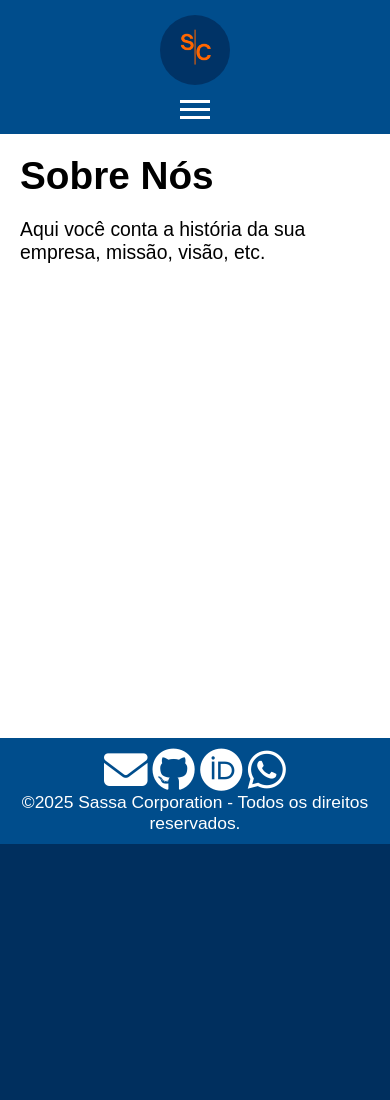
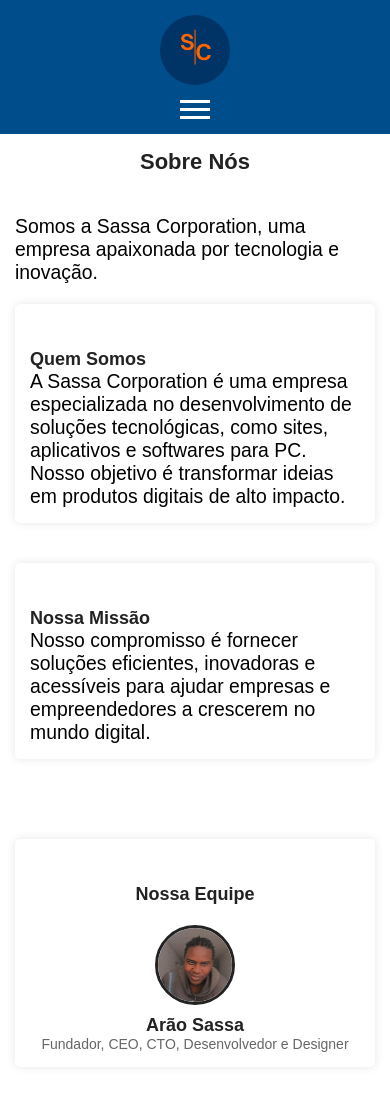
Before and after one commit to AraoSassa26/SassaCorporation.com, a plain HTML site: page sobre.html in a window 390 px wide. Shown: the top 1100 px of the page. Before the commit the page ends 844 px from the top, so only its background shows below. Drawn offline with Linux system fonts and the light colour scheme.

Commit message:
novas atualizações

```diff
--- a/assets/Estilos/SC_Gerais.css
+++ b/assets/Estilos/SC_Gerais.css
@@ -113,12 +113,17 @@
     max-width: 90%;
   }
 
-  #sobre button {
+  #sobre .botao {
     width: 90%;
     max-width: 250px;
     padding: 10px;
     font-size: 1em;
   }
+  #hero, #sobre-nos {
+    padding: 40px 20px;
+}
+
+
 
   .logo img {
     max-width: 80px;
--- /dev/null
+++ b/assets/Estilos/SC_contato.css
@@ -0,0 +1,137 @@
+@charset "UTF-8";
+
+/* -------------------------------- */
+/*          🌎 ESTILOS GERAIS       */
+/* -------------------------------- */
+body, html {
+    width: 100%;
+    height: 100vh;
+}
+
+h1 {
+    text-align: center;
+    color: #222;
+    margin-bottom: 20px;
+}
+
+/* -------------------------------- */
+/*       ✉️ FORMULÁRIO DE CONTATO    */
+/* -------------------------------- */
+form {
+    max-width: 400px;
+    margin: auto;
+    background: #f9f9f9;
+    padding: 20px;
+    border-radius: 8px;
+    box-shadow: 0 0 10px rgba(0, 0, 0, 0.1);
+    display: flex;
+    flex-direction: column;
+}
+
+label {
+    font-weight: bold;
+    margin-top: 10px;
+}
+
+input, textarea {
+    width: 100%;
+    padding: 10px;
+    margin-top: 5px;
+    border: 1px solid #ccc;
+    border-radius: 5px;
+}
+
+textarea {
+    resize: vertical;
+    min-height: 120px;
+}
+
+/* -------------------------------- */
+/*       🎨 ESTILOS DO BOTÃO        */
+/* -------------------------------- */
+button {
+    background-color: #ff8000;
+    color: white;
+    padding: 12px;
+    border: none;
+    border-radius: 5px;
+    cursor: pointer;
+    font-size: 1rem;
+    margin-top: 15px;
+}
+
+button:hover {
+    background-color: #cc6600;
+}
+
+/* -------------------------------- */
+/*       ✅ MENSAGEM DE SUCESSO      */
+/* -------------------------------- */
+#mensagem {
+    text-align: center;
+    font-weight: bold;
+    margin-top: 15px;
+    color: green;
+    display: none; /* Oculto inicialmente */
+}
+
+/* -------------------------------- */
+/*        🌍 MEDIA QUERIES         */
+/* -------------------------------- */
+
+/* 📱 Telas pequenas (438px) */
+@media (max-width: 438px) {
+    .container {
+        max-width: 95%;
+        padding: 15px;
+    }
+
+    form {
+        max-width: 100%;
+        padding: 15px;
+    }
+
+    input, textarea {
+        padding: 8px;
+        font-size: 14px;
+    }
+
+    button {
+        padding: 10px;
+        font-size: 14px;
+    }
+}
+
+/* 📺 Tablets (768px) */
+@media (max-width: 768px) {
+    .container {
+        max-width: 85%;
+        padding: 25px;
+    }
+
+    form {
+        max-width: 90%;
+    }
+
+    input, textarea {
+        font-size: 16px;
+    }
+
+    button {
+        font-size: 16px;
+    }
+}
+
+/* 📺 Tablets e telas médias (600px a 900px) */
+@media (max-width: 900px) {
+    .container {
+        max-width: 90%;
+    }
+}
+
+/* 🖥️ Telas grandes (acima de 1200px) */
+@media (min-width: 1200px) {
+    .container {
+        max-width: 70%;
+    }
+}
--- /dev/null
+++ b/assets/Estilos/SC_servicos.css
@@ -0,0 +1,117 @@
+@charset "UTF-8";
+
+
+
+main h1 {
+    font-size: 32px;
+    margin-bottom: 10px;
+    color: #333;
+}
+
+/* Parágrafo introdutório */
+main p {
+    font-size: 18px;
+    color: #666;
+    margin-bottom: 20px;
+}
+
+/* Seções de serviço */
+section {
+    background: #f9f9f9;
+    padding: 20px;
+    margin: 20px 0;
+    border-radius: 10px;
+    box-shadow: 0px 0px 10px rgba(0, 0, 0, 0.1);
+}
+
+/* Título dos serviços */
+section h2 {
+    font-size: 24px;
+    color: #222;
+    margin-bottom: 10px;
+}
+
+/* Descrição dos serviços */
+section p {
+    font-size: 16px;
+    color: #555;
+}
+
+/* Botão de chamada para ação */
+.botao {
+    display: inline-block;
+    padding: 10px 20px;
+    font-size: 1rem;
+    background-color: #004080;
+    color: white;
+    text-decoration: none;
+    border-radius: 5px;
+    transition: 0.3s;
+    margin-top: 20px;
+}
+
+
+.botao:hover {
+    background: #444;
+}
+
+
+
+
+
+@media (max-width: 438px) {
+    main {
+        max-width: 100%;
+        padding: 10px;
+    }
+
+    main h1 {
+        font-size: 24px;
+    }
+
+    section {
+        padding: 10px;
+    }
+
+    section h2 {
+        font-size: 20px;
+    }
+
+    section p {
+        font-size: 14px;
+    }
+
+    button {
+        font-size: 14px;
+        padding: 6px 12px;
+    }
+
+    @media (max-width: 768px) {
+        main {
+            max-width: 600px;
+            padding: 15px;
+        }
+
+        main h1 {
+            font-size: 28px;
+        }
+
+        section {
+            padding: 15px;
+        }
+
+        section h2 {
+            font-size: 22px;
+        }
+
+        section p {
+            font-size: 15px;
+        }
+
+        button {
+            font-size: 16px;
+            padding: 8px 16px;
+        }
+    }
+
+}
--- /dev/null
+++ b/assets/Estilos/SC_sobre.css
@@ -0,0 +1,111 @@
+@charset "UTF-8";
+
+
+h1, h2 {
+    color: #222;
+}
+
+h1 {
+    text-align: center;
+    margin-bottom: 20px;
+}
+
+h2 {
+    margin-top: 30px;
+}
+
+.sobre-container, .equipe-container {
+    background: #fff;
+    padding: 20px;
+    margin-bottom: 20px;
+    border-radius: 5px;
+    box-shadow: 0px 0px 10px rgba(0, 0, 0, 0.1);
+}
+
+.equipe-container {
+    text-align: center;
+    margin-top: 40px;
+}
+
+.equipe-item {
+    display: flex;
+    flex-direction: column;
+    align-items: center;
+    margin-top: 20px;
+}
+
+.equipe-item img {
+    width: 120px;
+    height: 120px;
+    border-radius: 50%;
+    object-fit: cover;
+    margin-bottom: 10px;
+    border: 3px solid #222;
+}
+
+.equipe-item h3 {
+    font-size: 20px;
+    color: #222;
+}
+
+.equipe-item p {
+    font-size: 16px;
+    color: #666;
+}
+
+
+
+/* Responsividade */
+@media (max-width: 768px) {
+    main {
+        padding: 15px;
+    }
+
+    #sobre {
+        padding: 30px;
+    }
+
+    .sobre-container, .equipe-container {
+        padding: 15px;
+    }
+
+    .equipe-item img {
+        width: 100px;
+        height: 100px;
+    }
+}
+
+@media (max-width: 438px) {
+    #sobre {
+        padding: 20px;
+    }
+
+    .equipe-item img {
+        width: 80px;
+        height: 80px;
+    }
+
+    h1 {
+        font-size: 22px;
+    }
+
+    h2 {
+        font-size: 18px;
+    }
+
+    .equipe-item h3 {
+        font-size: 18px;
+    }
+
+    .equipe-item p {
+        font-size: 14px;
+    }
+
+    footer {
+        padding: 15px;
+    }
+
+    footer a img {
+        width: 25px;
+    }
+}
--- a/sobre.html
+++ b/sobre.html
@@ -7,6 +7,7 @@
   <link rel="shortcut icon" href="imgs/SC-favicon.ico" type="image/x-icon">
   <link rel="stylesheet" href="assets/Estilos/SC_Gerais.css">
   <link rel="stylesheet" href="https://cdnjs.cloudflare.com/ajax/libs/font-awesome/6.4.2/css/all.min.css">
+  <link rel="stylesheet" href="assets/Estilos/SC_sobre.css" preload>
 </head>
 <body>
   <header>
@@ -28,11 +29,36 @@
     </nav>
   </header>
 
-  <main>
-    <!-- Conteúdo da página Sobre -->
+   <!-- Main -->
+   <main>
     <h1>Sobre Nós</h1>
-    <p>Aqui você conta a história da sua empresa, missão, visão, etc.</p>
-  </main>
+    <p>Somos a Sassa Corporation, uma empresa apaixonada por tecnologia e inovação.</p>
+
+    <!-- Seção Quem Somos -->
+    <section class="sobre-container">
+        <h2>Quem Somos</h2>
+        <p>A Sassa Corporation é uma empresa especializada no desenvolvimento de soluções tecnológicas,
+           como sites, aplicativos e softwares para PC. Nosso objetivo é transformar ideias em produtos
+           digitais de alto impacto.</p>
+    </section>
+
+    <!-- Seção Nossa Missão -->
+    <section class="sobre-container">
+        <h2>Nossa Missão</h2>
+        <p>Nosso compromisso é fornecer soluções eficientes, inovadoras e acessíveis para ajudar empresas e
+           empreendedores a crescerem no mundo digital.</p>
+    </section>
+
+    <!-- Seção Nossa Equipe -->
+    <section class="equipe-container">
+        <h2>Nossa Equipe</h2>
+        <div class="equipe-item">
+            <img src="imgs/profile.jpg" alt="Foto de Arão Sassa">
+            <h3>Arão Sassa</h3>
+            <p>Fundador, CEO, CTO, Desenvolvedor e Designer</p>
+        </div>
+    </section>
+</main>
 
   <footer>
     <div class="links_social">
```
Also changed, not shown: assets/Estilos/SC-Index.css (+18 -14 lines), assets/interações/js/script.js (added, +16 -0 lines), contato.html (+19 -5 lines), servicos.html (+37 -6 lines), imgs/profile.jpg (added).
